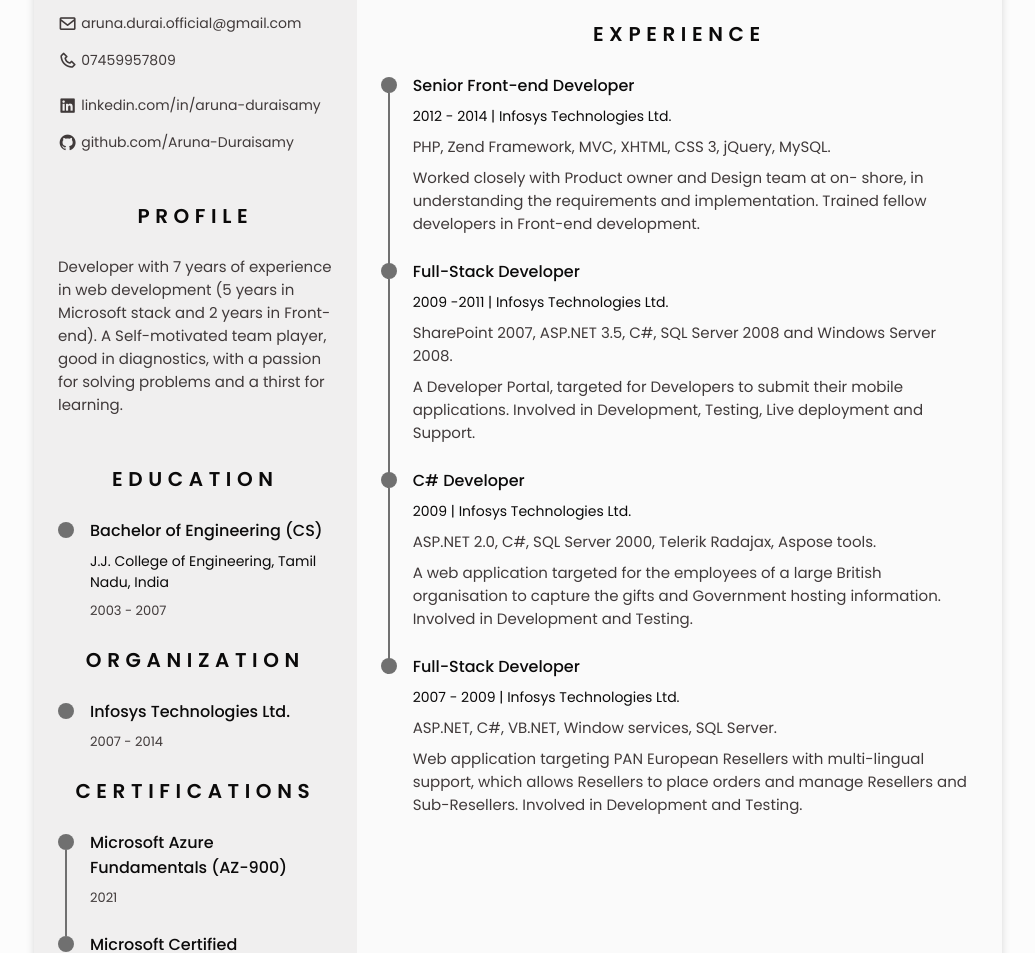
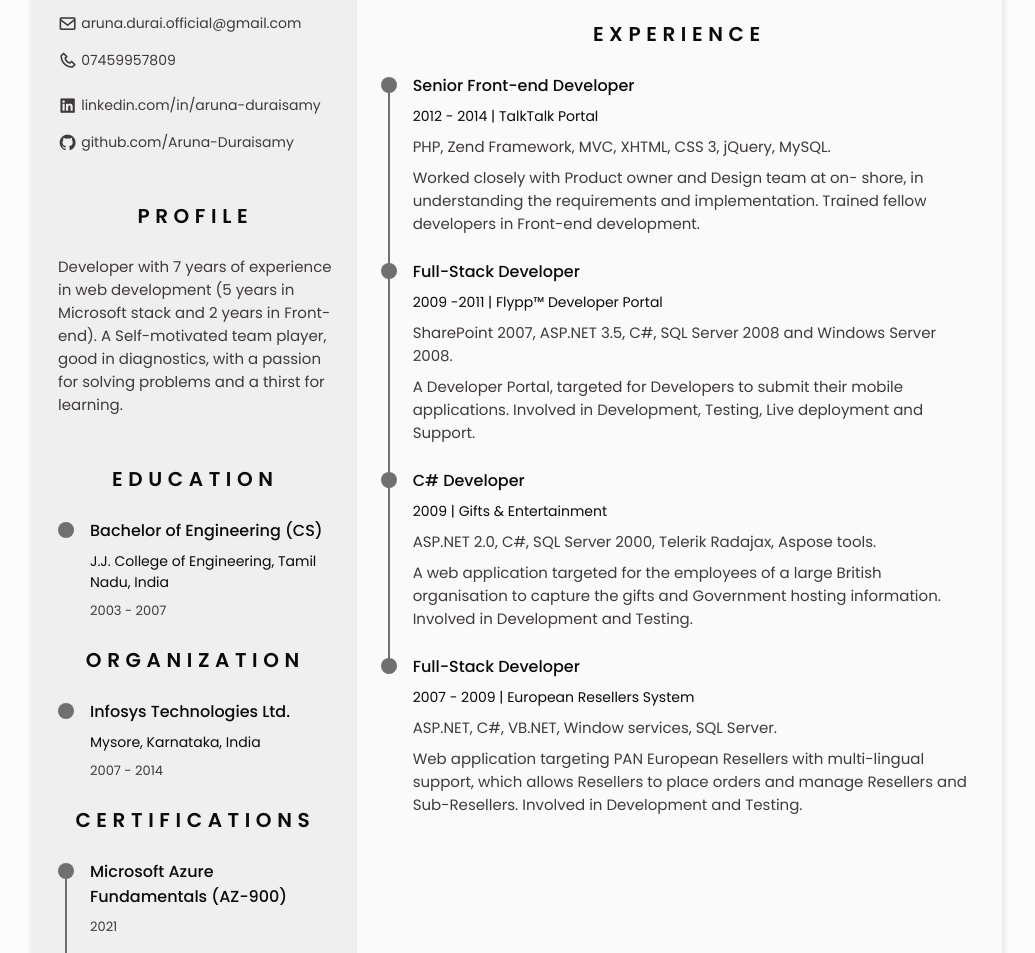
Before and after one commit to Aruna-Duraisamy/digital-resume, a plain HTML site: page index.html in a window 1280 px wide. Shown: the part 338-1291 px from the top of the page, without its empty margins (122-1157 px from the left). Drawn offline with nearby package versions, Linux system fonts and the light colour scheme.

Commit message:
Included favicon, fix download issue, content modified

```diff
--- a/index.html
+++ b/index.html
@@ -10,6 +10,11 @@
     <!-- CSS -->
     <link rel="stylesheet" href="./styles/index.css">
     <title>Aruna Duraisamy</title>
+    <!-- Favicon -->
+    <link rel="apple-touch-icon" sizes="180x180" href="./assets/favicons/apple-touch-icon.png">
+    <link rel="icon" type="image/png" sizes="32x32" href="./assets/favicons/favicon-32x32.png">
+    <link rel="icon" type="image/png" sizes="16x16" href="./assets/favicons/favicon-16x16.png">
+    <link rel="manifest" href="./assets/favicons/site.webmanifest">
 </head>
 <body>
     <!-- Header -->
@@ -69,7 +74,7 @@
                             <h3 class="home_profession">Web Developer</h3>
 
                             <div>
-                                <a download="" href="/assets/Aruna-Duraisamy-Resume.pdf" class="home_button home_button-movil">Download</a>
+                                <a download="" href="./assets/Aruna-Duraisamy-Resume.pdf" class="home_button home_button-movil">Download</a>
                             </div>
                         </div>
                         <div class="home_address bd-grid">
@@ -138,6 +143,7 @@
                             </div>
                             <div class="education_data bd-grid">
                                 <h3 class="education_title">Infosys Technologies Ltd.</h3>
+                                <span class="education_studies">Mysore, Karnataka, India</span>
                                 <span class="education_year">2007 - 2014</span>
                             </div>
                         </div>
@@ -214,7 +220,7 @@
 
                             <div class="experience_data bd-grid">
                                 <h3 class="experience_title">Senior Front-end Developer</h3>
-                                <span class="experience_company">2012 - 2014 | Infosys Technologies Ltd.</span>
+                                <span class="experience_company">2012 - 2014 | TalkTalk Portal</span>
                                 <p class="experience_description">PHP, Zend Framework, MVC, XHTML, CSS 3, jQuery, MySQL.</p>
                                 <p class="experience_description">
                                     Worked closely with Product owner and Design team at on- shore, in understanding the requirements and implementation.
@@ -229,7 +235,7 @@
 
                             <div class="experience_data bd-grid">
                                 <h3 class="experience_title">Full-Stack Developer</h3>
-                                <span class="experience_company">2009 -2011 | Infosys Technologies Ltd.</span>
+                                <span class="experience_company">2009 -2011 | Flypp&trade; Developer Portal</span>
                                 <p class="experience_description">SharePoint 2007, ASP.NET 3.5, C#, SQL Server 2008 and Windows Server 2008.</p>
                                 <p class="experience_description">A Developer Portal, targeted for Developers to submit their mobile applications.
                                     Involved in Development, Testing, Live deployment and Support.</p>
@@ -243,7 +249,7 @@
 
                             <div class="experience_data bd-grid">
                                 <h3 class="experience_title">C# Developer</h3>
-                                <span class="experience_company">2009 | Infosys Technologies Ltd.</span>
+                                <span class="experience_company">2009 | Gifts & Entertainment </span>
                                 <p class="experience_description">ASP.NET 2.0, C#, SQL Server 2000, Telerik Radajax, Aspose tools.</p>
                                 <p class="experience_description">
                                     A web application targeted for the employees of a large British organisation to capture the gifts and Government hosting information.
@@ -258,7 +264,7 @@
 
                             <div class="experience_data bd-grid">
                                 <h3 class="experience_title">Full-Stack Developer</h3>
-                                <span class="experience_company">2007 - 2009 | Infosys Technologies Ltd.</span>
+                                <span class="experience_company">2007 - 2009 | European Resellers System</span>
                                 <p class="experience_description">ASP.NET, C#, VB.NET, Window services, SQL Server.</p>
                                 <p class="experience_description">
                                     Web application targeting PAN European Resellers with multi-lingual support, which allows Resellers to place orders and manage Resellers and Sub-Resellers.
@@ -267,7 +273,6 @@
                         </div>
                     </div>
                 </section>
-
             </div>
         </div>
     </main>
```
Also changed, not shown: assets/favicons/android-chrome-192x192.png (added), assets/favicons/android-chrome-512x512.png (added), assets/favicons/apple-touch-icon.png (added), assets/favicons/favicon-16x16.png (added), assets/favicons/favicon-32x32.png (added), assets/favicons/favicon.ico (added), assets/favicons/site.webmanifest (added).
